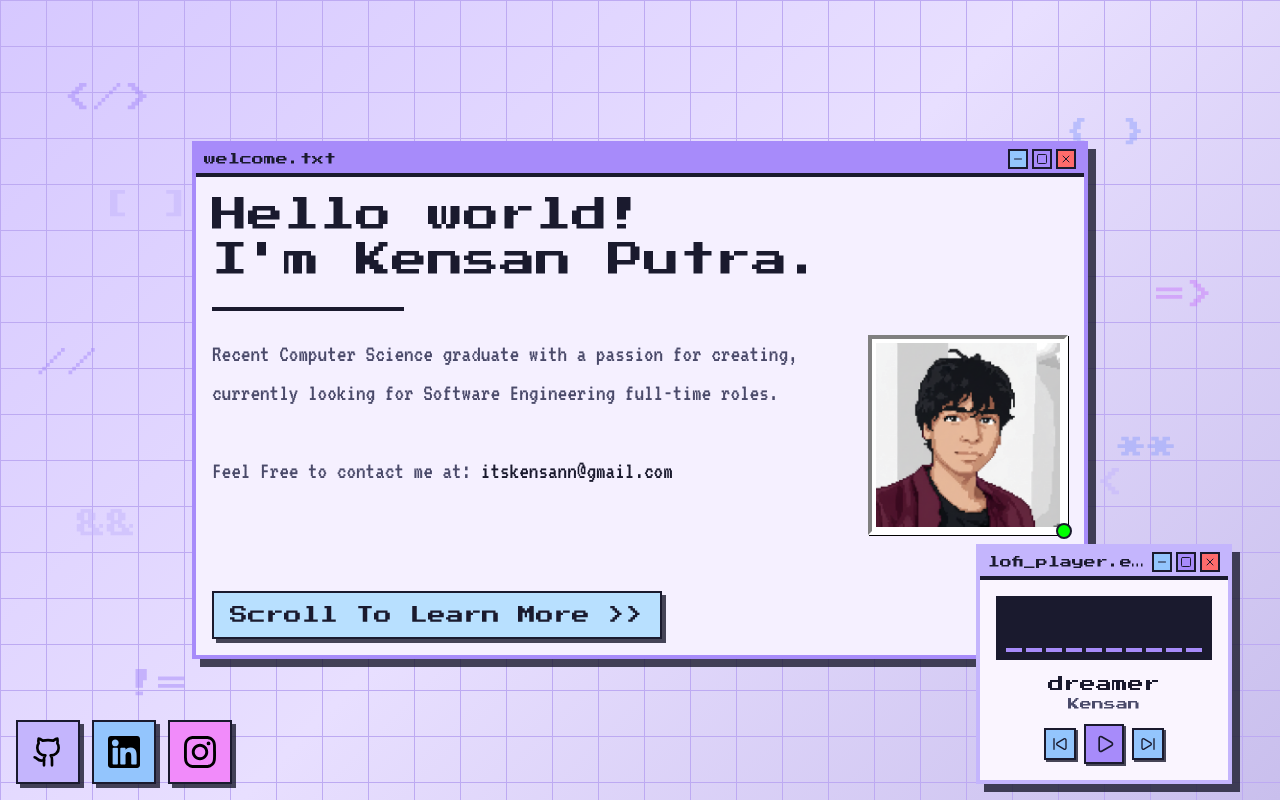
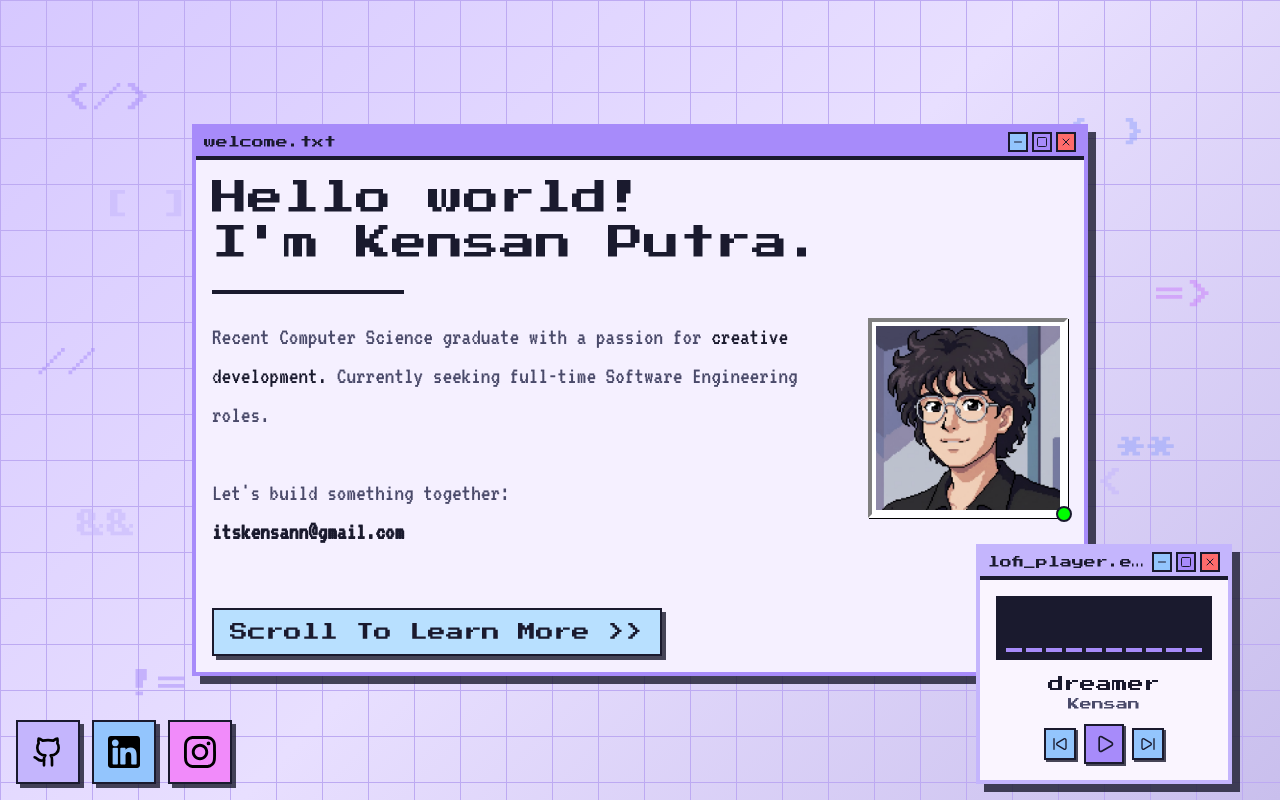
Before and after one commit to ItsKensann/portfolio, a Next.js app: page / in a window 1280 px wide. Built offline with nearby package versions, Linux system fonts and the light colour scheme.

Commit message:
updated info
- updated profile picture
- updated about me and hero section info

```diff
--- a/components/sections/AboutSection.tsx
+++ b/components/sections/AboutSection.tsx
@@ -46,23 +46,26 @@ export function AboutSection() {
             {/* Text box */}
             <div className="bg-[#f5f0ff] border-2 border-[#1a1a2e] p-4 min-h-[300px] font-sans text-lg sm:text-xl md:text-2xl text-[#1a1a2e] leading-relaxed">
               <p className="mb-4">
-                {">"} Hi there! I{"'"}m a passionate developer with a love for
-                creating beautiful, user-friendly web applications.
+                {">"} I discovered computer science through a UI course in high
+                school. Coming from an art background, I was immediately drawn
+                to the intersection of design and engineering functional tools
+                that people enjoy using.
               </p>
 
               <p className="mb-4">
-                {">"} Other than programming, I am very passionate about fitness
-                and have really gotten into bouldering recently! (I post my
-                climbs on my Instagram)
+                {">"} While most of my creative work happens indoors, I stay
+                active through weightlifting and have recently gotten hooked on
+                bouldering.
               </p>
               <p className="mb-4">
-                {">"} Music is my gateway to destress, hence the Lo-Fi music
-                player implemented in this website. When I have time I like to
-                jam out my favorite songs on my acoustic guitar.
+                {">"} Music is my reset button. Feel free to vibe to some of the
+                custom tracks I've made in the player below. When I'm offline,
+                I'm usually jamming on my acoustic guitar.
               </p>
               <p className="mb-4">
-                {">"} Fun fact I used spent a lot of time competing in a
-                competitive Esports video game called Valorant!
+                {">"} I spent my college years deeply involved in the collegiate
+                Esports scene, where I learned communication and strategy as the
+                Varsity Captain for the Valorant team.
               </p>
             </div>
             <div className="flex justify-between border-t-2 border-[#1a1a2e] pt-2 font-mono text-xs text-[#4a4a6a]">
--- a/components/sections/HeroSection.tsx
+++ b/components/sections/HeroSection.tsx
@@ -27,16 +27,26 @@ export function HeroSection() {
               {/* Text Side */}
               <div className="flex-1 space-y-4">
                 <p className="font-sans text-lg sm:text-xl md:text-2xl text-[#4a4a6a] leading-relaxed">
-                  Recent Computer Science graduate with a passion for creating,
-                  currently looking for Software Engineering full-time roles.
-                  <br></br>
-                  <br></br>
-                  Feel Free to contact me at:
-                  <Typewriter
-                    text=" itskensann@gmail.com"
-                    delay={20}
-                    className="text-[#1a1a2e]"
-                  />
+                  Recent Computer Science graduate with a passion for
+                  <span className="text-[#1a1a2e] font-medium">
+                    {" "}
+                    creative development.
+                  </span>{" "}
+                  Currently seeking full-time Software Engineering roles.
+                  <br />
+                  <br />
+                  Let's build something together:
+                  <br />
+                  <a
+                    href="mailto:itskensann@gmail.com"
+                    className="hover:underline decoration-wavy decoration-pastel-pink"
+                  >
+                    <Typewriter
+                      text="itskensann@gmail.com"
+                      delay={70}
+                      className="text-[#1a1a2e] font-bold cursor-pointer"
+                    />
+                  </a>
                 </p>
               </div>
 
```
Also changed, not shown: public/profile_picture.png.
